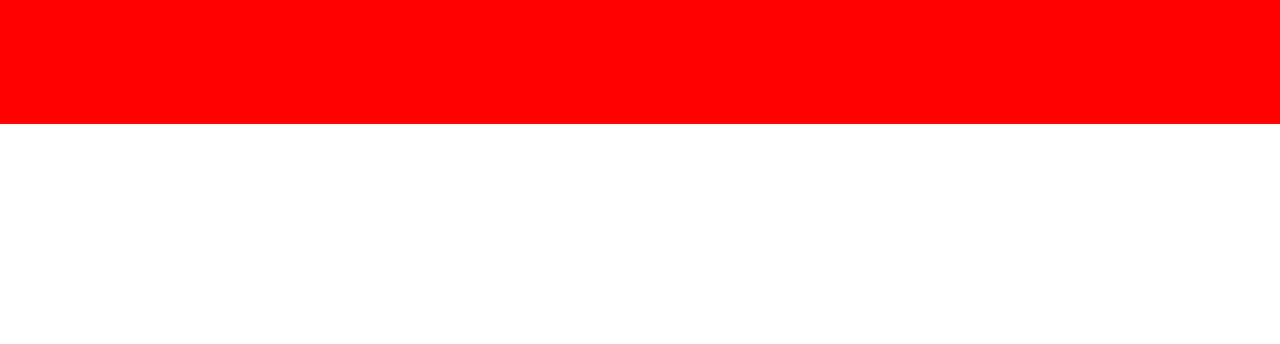
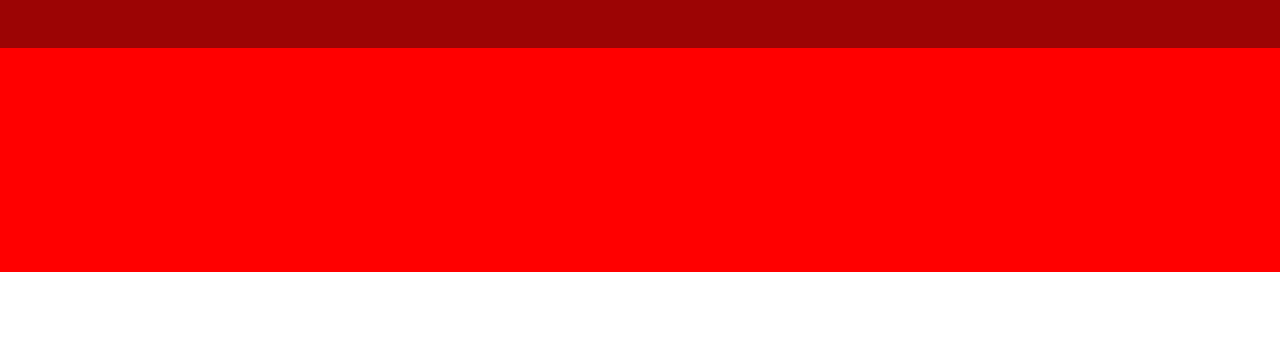
Before and after one commit to Lemonns/Restaurant-Page, a website built with webpack: page dist/index.html in a window 1280 px wide. Shown: the part 456-800 px from the top of the page. Built offline with nearby package versions, Linux system fonts and the light colour scheme; files whose address does not match are found by name.

Commit message:
Added container styling

```diff
--- a/src/style.css
+++ b/src/style.css
@@ -44,7 +44,7 @@ ul li {
 
 .bg-card {
     min-height: 500px;
-    max-height: 92%;
+    max-height: 100%;
     width: 100%;
     background-color: red;
     background-image: url(images/Indian-food-1.jpg);
@@ -148,3 +148,8 @@ input[type=submit]:hover {
 textarea {
     height: 200px
 }
+
+.secondary-content {
+    width: 100%;
+    height: 90%;
+}
```
